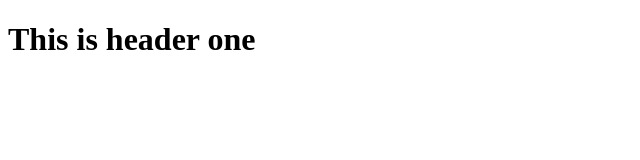
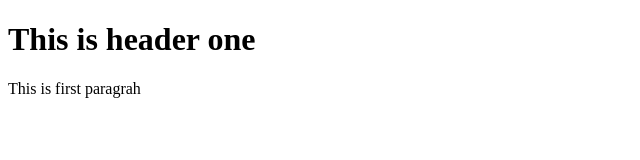
Before and after one commit to chivmengsong/git-test, a plain HTML site: page index.html in a window 1280 px wide. Shown: the whole page, without its empty margins (0-640 px from the left). Drawn offline with Linux system fonts and the light colour scheme.

Commit message:
Third commit

```diff
--- a/index.html
+++ b/index.html
@@ -7,5 +7,6 @@
 
     <body>
         <h1>This is header one</h1>
+        <p>This is first paragrah</p>
     </body>
 </html>
```
